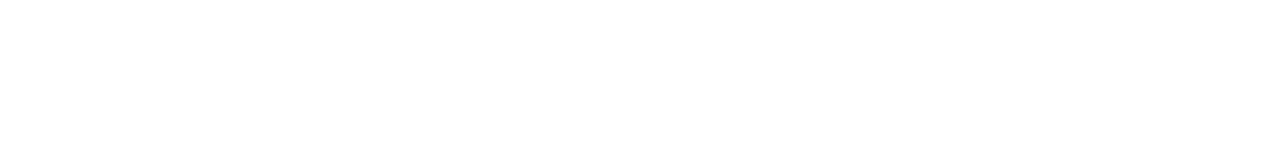
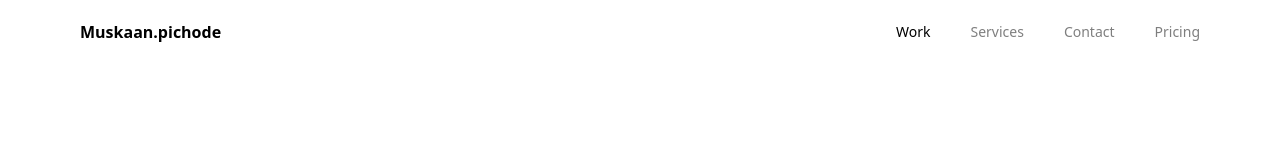
Before and after one commit to Muskaan435/Tailwind, a plain HTML site: page index.html in a window 1280 px wide. Drawn offline with nearby package versions, Linux system fonts and the light colour scheme.

Commit message:
Created Navigation bar

```diff
--- a/index.html
+++ b/index.html
@@ -7,6 +7,18 @@
     <script src="https://cdn.tailwindcss.com"></script>
 </head>
 <body>
-
+    <div class="main w-full h-screen bg-white">
+        <div class="container mx-auto">
+            <div class="navbar flex justify-between items-center w-full py-5 px-20">
+                <h3 class="font-semibold">Muskaan.pichode</h3>
+                <div class="links flex gap-10">
+                    <a class="text-sm" href="#">Work</a>
+                    <a class="text-sm opacity-50" href="#">Services</a>
+                    <a class="text-sm opacity-50" href="#">Contact</a>
+                    <a class="text-sm opacity-50" href="#">Pricing</a>
+                </div>
+            </div>
+        </div>
+    </div>
 </body>
 </html>
```
